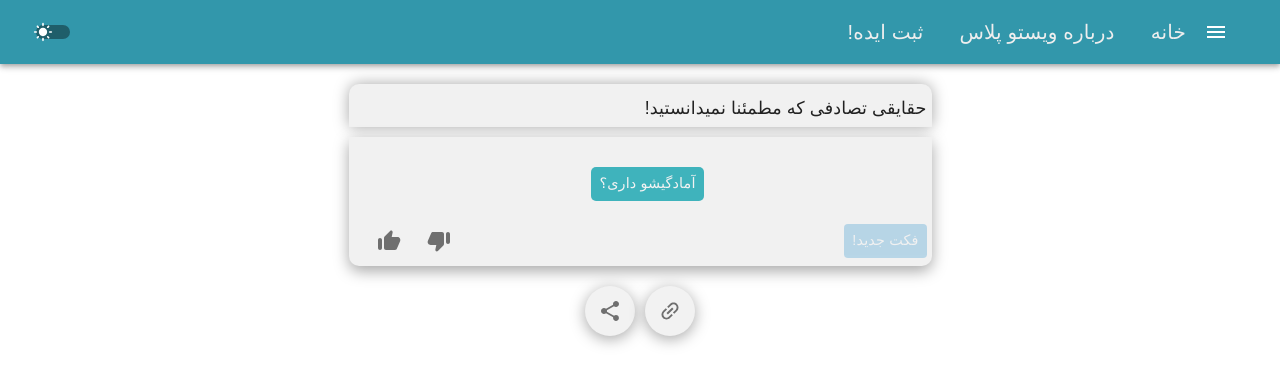
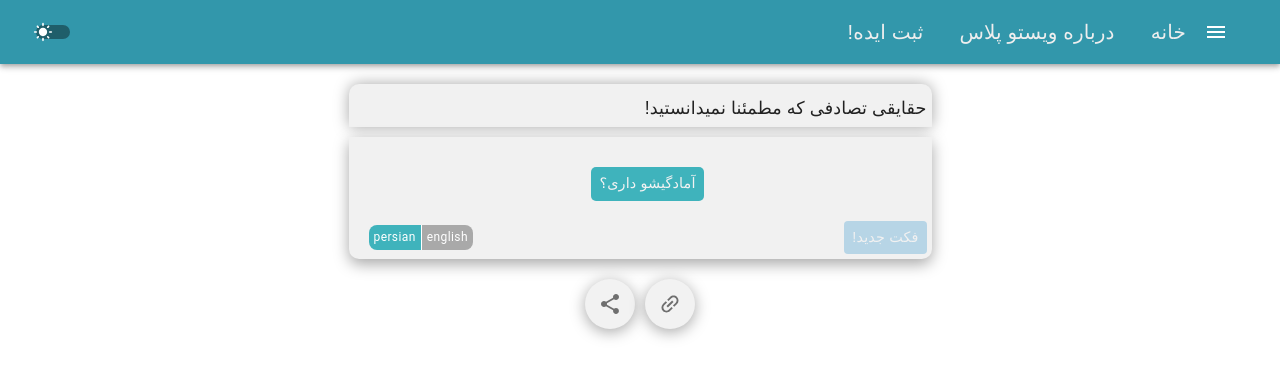
Before and after one commit to kamrankamrani/vistoplus, a React (Vite) app: page /uselessfacts in a window 1280 px wide. Shown: the top 384 px of the page. Built offline with nearby package versions, Linux system fonts and the light colour scheme; a small style sheet from the web is missing.

Commit message:
added first protoype of lang selector

```diff
--- /dev/null
+++ b/src/Components/LangSelect.tsx
@@ -0,0 +1,42 @@
+import { Grid, Typography } from "@mui/material";
+import React, { useState } from "react";
+import "../Styles/LangSelect/lang-select.css";
+
+interface IProps {
+  setLang: React.Dispatch<string>;
+}
+
+export default function LangSelect(IProps: IProps) {
+  const [lang, setLang] = useState("fa");
+  const handleElClick = (input: string) => {
+    if (input === "fa") {
+      setLang("fa");
+      IProps.setLang("fa");
+    } else {
+      setLang("en");
+      IProps.setLang("en");
+    }
+  };
+  return (
+    <Grid container className="container">
+      <Grid
+        onClick={() => handleElClick("fa")}
+        item
+        className={"fa-lang " + (lang === "fa" ? "selected" : "")}
+      >
+        <Typography className="text" variant="caption">
+          persian
+        </Typography>
+      </Grid>
+      <Grid
+        onClick={() => handleElClick("en")}
+        item
+        className={"eng-lang " + (lang === "en" ? "selected" : "")}
+      >
+        <Typography className="text" variant="caption">
+          english
+        </Typography>
+      </Grid>
+    </Grid>
+  );
+}
--- a/src/Components/UseLessFacts.tsx
+++ b/src/Components/UseLessFacts.tsx
@@ -19,6 +19,7 @@ import { TranslateBaseUrl, UselessFactBaseUrl } from "../Info/Config";
 import axios, { AxiosResponse } from "axios";
 import { TranslateResponse, UselessFactResponse } from "../Services/Types";
 import LoadingComponent from "./LoadingComponent";
+import LangSelect from "./LangSelect";
 
 export default function UseLessFacts() {
   const [like, setLike] = useState(false);
@@ -27,6 +28,7 @@ export default function UseLessFacts() {
   const [DefaultIconColor, setDefaulColor] = useState("rgba(0, 0, 0, 0.54)");
   const [fact, setFact] = useState("");
   const DefaultLightIconColor = "#f1f1f1";
+  const [lang, setLang] = useState("fa");
   const [theme] = useContext(DarkModeContext);
 
   useEffect(() => {
@@ -122,7 +124,7 @@ export default function UseLessFacts() {
           </Typography>
         )}
         <Grid container className="very-buttom-container">
-          <Grid sx={{ flexGrow: 1 }}>
+          {/* <Grid sx={{ flexGrow: 1 }}>
             <IconButton>
               <ThumbUpOffAltRoundedIcon
                 className="thumb-up-icon"
@@ -136,6 +138,9 @@ export default function UseLessFacts() {
                 onClick={handleDisLikeClick}
               />
             </IconButton>
+          </Grid> */}
+          <Grid item style={{ flexGrow: 1 }}>
+            <LangSelect setLang={setLang} />
           </Grid>
           <Button
             onClick={() => handleApirequest()}
@@ -151,7 +156,6 @@ export default function UseLessFacts() {
             ) : (
               <LoadingComponent />
             )}
-            {/* <RefreshRoundedIcon sx={{ color: "#f1f1f1" }} /> */}
           </Button>
         </Grid>
       </Paper>
--- /dev/null
+++ b/src/Styles/LangSelect/lang-select.css
@@ -0,0 +1,33 @@
+.container {
+  display: flex;
+  position: relative;
+  flex-grow: 1;
+  padding: 1px 0px 1px 0px;
+}
+
+.eng-lang {
+  border-radius: 0px 8px 8px 0px;
+  min-height: 20px;
+  cursor: pointer;
+  background-color: darkgrey;
+  color: #fff;
+  padding: 2px 5px 2px 5px;
+  border-left: 1px solid #fff;
+}
+
+.fa-lang {
+  border-radius: 8px 0px 0px 8px;
+  min-height: 20px;
+  cursor: pointer;
+  background-color: darkgrey;
+  color: #fff;
+  padding: 2px 5px 2px 5px;
+}
+
+.text {
+  color: inherit;
+}
+
+.selected {
+  background-color: #3fb3bc;
+}
--- a/src/Styles/Loading/loadingComponent.css
+++ b/src/Styles/Loading/loadingComponent.css
@@ -1,14 +1,14 @@
 .lds-facebook {
   display: inline-block;
   position: relative;
-  width: 38px;
-  height: 25px;
+  width: 20px;
+  height: 20px;
 }
 .lds-facebook div {
   display: inline-block;
   position: absolute;
   left: 0px;
-  width: 8px;
+  width: 4px;
   background: #fff;
   animation: lds-facebook 1.2s cubic-bezier(0, 0.5, 0.5, 1) infinite;
 }
@@ -17,21 +17,21 @@
   animation-delay: -0.24s;
 }
 .lds-facebook div:nth-child(2) {
-  left: 15px;
+  left: 8px;
   animation-delay: -0.12s;
 }
 .lds-facebook div:nth-child(3) {
-  left: 28px;
+  left: 14px;
   animation-delay: 0;
 }
 @keyframes lds-facebook {
   0% {
     top: -4px;
-    height: 22px;
+    height: 18px;
   }
   50%,
   100% {
     top: 4px;
-    height: 18px;
+    height: 12px;
   }
 }
--- a/src/Styles/UselessFacts/uselessFactsStyles.css
+++ b/src/Styles/UselessFacts/uselessFactsStyles.css
@@ -80,6 +80,8 @@
 .very-buttom-container {
   display: flex;
   align-items: center;
+  flex-direction: row;
+  justify-content: center;
   /* border-top: 1px solid #212121; */
 }
 
@@ -107,7 +109,7 @@
 }
 
 .response-text {
-  direction: ltr;
+  direction: rtl;
   font-family: Vazirmatn, sans-serif;
   font-size: 18px;
   color: inherit;
```
